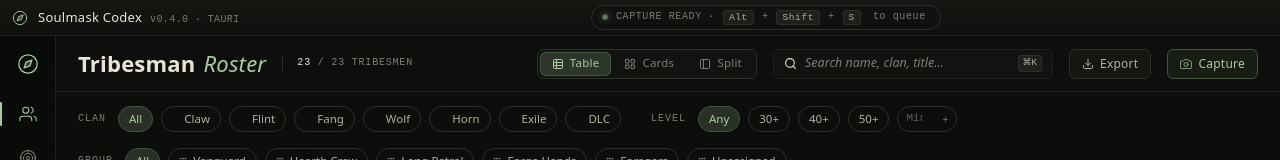
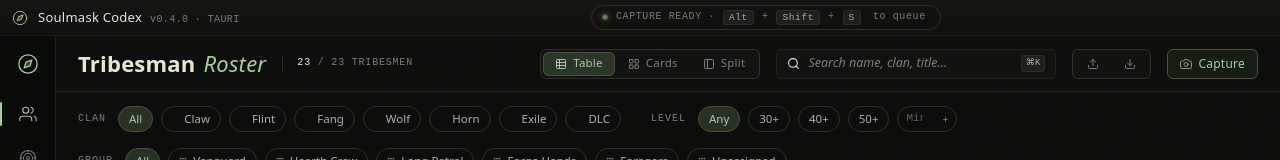
Before and after one commit to rubensayshi/soulmask-codex-app, a React (Vite) app: page / in a window 1280 px wide. Shown: the top 160 px of the page. Built offline with nearby package versions, Linux system fonts and the light colour scheme.

Commit message:
feat: add roster import/export via native file dialogs

```diff
--- a/src-tauri/capabilities/default.json
+++ b/src-tauri/capabilities/default.json
@@ -6,7 +6,10 @@
     "core:default",
     "shell:allow-open",
     "dialog:allow-open",
+    "dialog:allow-save",
     "fs:default",
+    "fs:allow-read",
+    "fs:allow-write",
     "global-shortcut:default"
   ]
 }
--- a/src/App.tsx
+++ b/src/App.tsx
@@ -13,7 +13,9 @@ import { FilterBar } from './components/FilterBar'
 import { CaptureModal } from './components/CaptureModal'
 import { ReviewScreen } from './components/ReviewScreen'
 import { SettingsModal } from './components/SettingsModal'
-import { IcoCompass, IcoUsers, IcoCamera, IcoFlag, IcoCog, IcoSearch, IcoExport, IcoTable, IcoCards, IcoSplit, IcoTerminal, IcoTrash, IcoTarget } from './components/Icons'
+import { save, open } from '@tauri-apps/plugin-dialog'
+import { readTextFile, writeTextFile } from '@tauri-apps/plugin-fs'
+import { IcoCompass, IcoUsers, IcoCamera, IcoFlag, IcoCog, IcoSearch, IcoExport, IcoImport, IcoTable, IcoCards, IcoSplit, IcoTerminal, IcoTrash, IcoTarget } from './components/Icons'
 import './styles.css'
 
 function App() {
@@ -74,6 +76,29 @@ function App() {
     () => sortRows(filterRows(rosterData, filters, query), sort),
     [rosterData, filters, query, sort],
   )
+
+  async function handleExport() {
+    const path = await save({
+      defaultPath: 'roster.json',
+      filters: [{ name: 'JSON', extensions: ['json'] }],
+    })
+    if (!path) return
+    const data = { last_updated: store.lastUpdated ?? new Date().toISOString(), tribesmen: store.tribesmen }
+    await writeTextFile(path, JSON.stringify(data, null, 2))
+  }
+
+  async function handleImport() {
+    const path = await open({
+      filters: [{ name: 'JSON', extensions: ['json'] }],
+      multiple: false,
+    })
+    if (!path) return
+    const text = await readTextFile(path)
+    const data = JSON.parse(text)
+    if (data.tribesmen && Array.isArray(data.tribesmen)) {
+      store.loadRoster({ last_updated: data.last_updated ?? new Date().toISOString(), tribesmen: data.tribesmen })
+    }
+  }
 
   return (
     <div className="h-screen flex flex-col" style={{ background: 'var(--color-bg)' }}>
@@ -232,9 +257,18 @@ function App() {
               <kbd style={{ ...kbdStyle, fontSize: 9, padding: '1px 4px' }}>⌘K</kbd>
             </div>
 
-            <button className="btn-outline">
-              <IcoExport />Export
-            </button>
+            <div
+              className="inline-flex gap-px rounded-[var(--radius)]"
+              style={{
+                height: 30,
+                border: '1px solid var(--color-border)',
+                background: 'oklch(0.18 0.008 130)',
+                padding: 2,
+              }}
+            >
+              <SegBtn on={false} onClick={handleImport}><IcoImport /></SegBtn>
+              <SegBtn on={false} onClick={handleExport}><IcoExport /></SegBtn>
+            </div>
             <button className="btn-primary" onClick={() => setShowCapture(true)}>
               <IcoCamera size={12} />Capture
             </button>
--- a/src/components/Icons.tsx
+++ b/src/components/Icons.tsx
@@ -62,6 +62,14 @@ export function IcoExport({ size = 12 }: P) {
   return (
     <svg width={size} height={size} viewBox="0 0 24 24" fill="none" stroke="currentColor" strokeWidth="2" strokeLinecap="round" strokeLinejoin="round">
       <path d="M21 15v4a2 2 0 0 1-2 2H5a2 2 0 0 1-2-2v-4" /><polyline points="7 10 12 15 17 10" /><line x1="12" y1="15" x2="12" y2="3" />
+    </svg>
+  )
+}
+
+export function IcoImport({ size = 12 }: P) {
+  return (
+    <svg width={size} height={size} viewBox="0 0 24 24" fill="none" stroke="currentColor" strokeWidth="2" strokeLinecap="round" strokeLinejoin="round">
+      <path d="M21 15v4a2 2 0 0 1-2 2H5a2 2 0 0 1-2-2v-4" /><polyline points="17 8 12 3 7 8" /><line x1="12" y1="3" x2="12" y2="15" />
     </svg>
   )
 }
```
